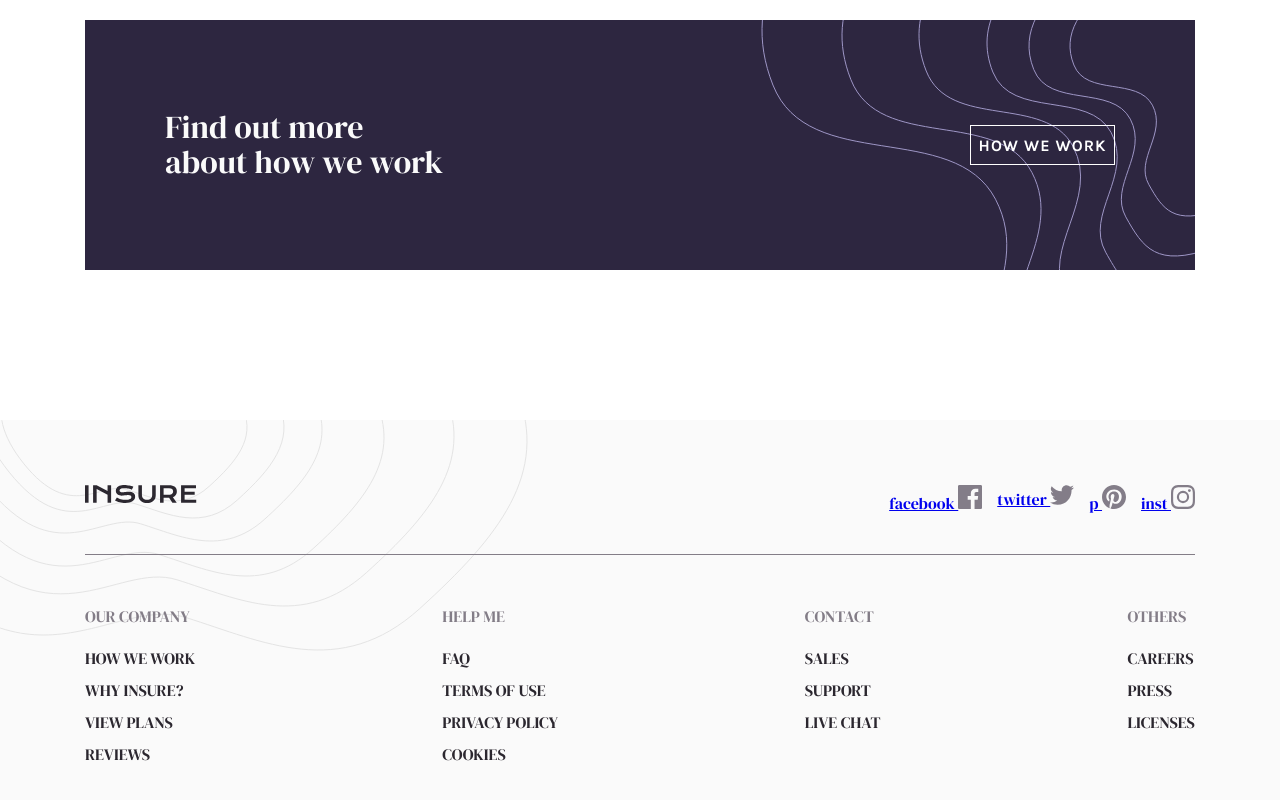
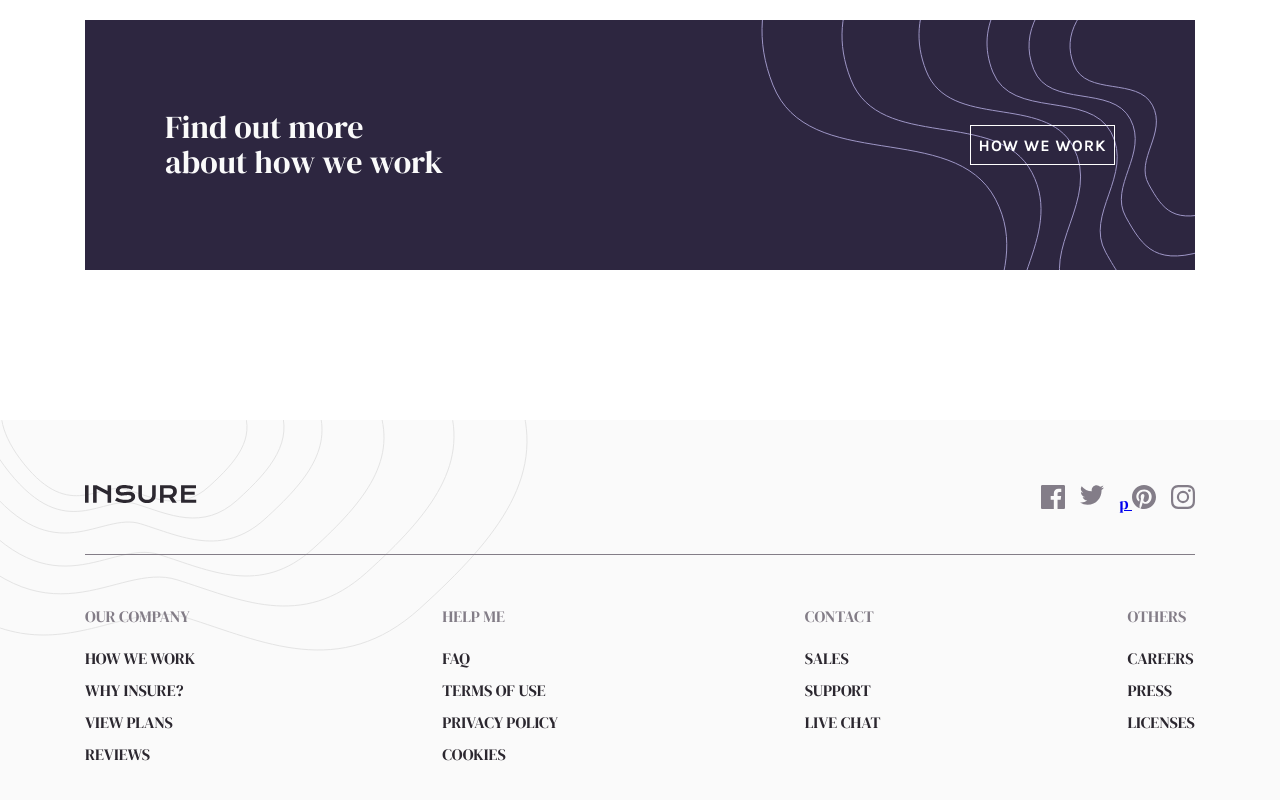
Before and after one commit to sirnet/Insure-landing-page, a plain HTML site: page index.html in a window 1280 px wide. Shown: the part 1654-2454 px from the top of the page. Drawn offline with Linux system fonts and the light colour scheme.

Commit message:
Update index.html

```diff
--- a/index.html
+++ b/index.html
@@ -107,12 +107,12 @@
         <div class="footer-social">
           <ul class="footer-list">
             <li class="footer-item">
-              <a href="#">facebook
+              <a href="#">
                 <svg xmlns="http://www.w3.org/2000/svg" width="24" height="24"><path d="M22.675 0H1.325C.593 0 0 .593 0 1.325v21.351C0 23.407.593 24 1.325 24H12.82v-9.294H9.692v-3.622h3.128V8.413c0-3.1 1.893-4.788 4.659-4.788 1.325 0 2.463.099 2.795.143v3.24l-1.918.001c-1.504 0-1.795.715-1.795 1.763v2.313h3.587l-.467 3.622h-3.12V24h6.116c.73 0 1.323-.593 1.323-1.325V1.325C24 .593 23.407 0 22.675 0z"/></svg>
               </a>
             </li>
             <li class="footer-item">
-              <a href="#">twitter
+              <a href="#">
                 <svg xmlns="http://www.w3.org/2000/svg" width="24" height="20"><path d="M24 2.557a9.83 9.83 0 01-2.828.775A4.932 4.932 0 0023.337.608a9.864 9.864 0 01-3.127 1.195A4.916 4.916 0 0016.616.248c-3.179 0-5.515 2.966-4.797 6.045A13.978 13.978 0 011.671 1.149a4.93 4.93 0 001.523 6.574 4.903 4.903 0 01-2.229-.616c-.054 2.281 1.581 4.415 3.949 4.89a4.935 4.935 0 01-2.224.084 4.928 4.928 0 004.6 3.419A9.9 9.9 0 010 17.54a13.94 13.94 0 007.548 2.212c9.142 0 14.307-7.721 13.995-14.646A10.025 10.025 0 0024 2.557z"/></svg>
               </a>
             </li>
@@ -122,7 +122,7 @@
               </a>
             </li>
             <li class="footer-item">
-              <a href="#">inst
+              <a href="#">
                 <svg xmlns="http://www.w3.org/2000/svg" width="24" height="24"><path d="M12 2.163c3.204 0 3.584.012 4.85.07 3.252.148 4.771 1.691 4.919 4.919.058 1.265.069 1.645.069 4.849 0 3.205-.012 3.584-.069 4.849-.149 3.225-1.664 4.771-4.919 4.919-1.266.058-1.644.07-4.85.07-3.204 0-3.584-.012-4.849-.07-3.26-.149-4.771-1.699-4.919-4.92-.058-1.265-.07-1.644-.07-4.849 0-3.204.013-3.583.07-4.849.149-3.227 1.664-4.771 4.919-4.919 1.266-.057 1.645-.069 4.849-.069zM12 0C8.741 0 8.333.014 7.053.072 2.695.272.273 2.69.073 7.052.014 8.333 0 8.741 0 12c0 3.259.014 3.668.072 4.948.2 4.358 2.618 6.78 6.98 6.98C8.333 23.986 8.741 24 12 24c3.259 0 3.668-.014 4.948-.072 4.354-.2 6.782-2.618 6.979-6.98.059-1.28.073-1.689.073-4.948 0-3.259-.014-3.667-.072-4.947-.196-4.354-2.617-6.78-6.979-6.98C15.668.014 15.259 0 12 0zm0 5.838a6.162 6.162 0 100 12.324 6.162 6.162 0 000-12.324zM12 16a4 4 0 110-8 4 4 0 010 8zm6.406-11.845a1.44 1.44 0 100 2.881 1.44 1.44 0 000-2.881z"/></svg>
               </a>
             </li>
```
